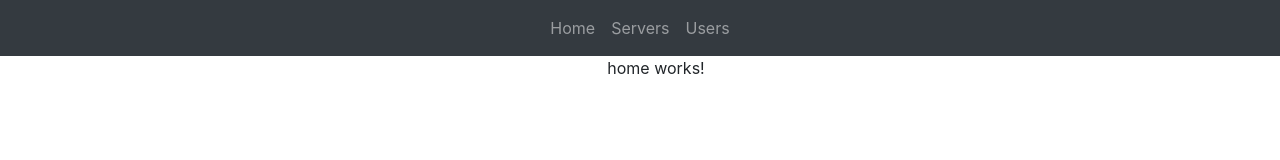
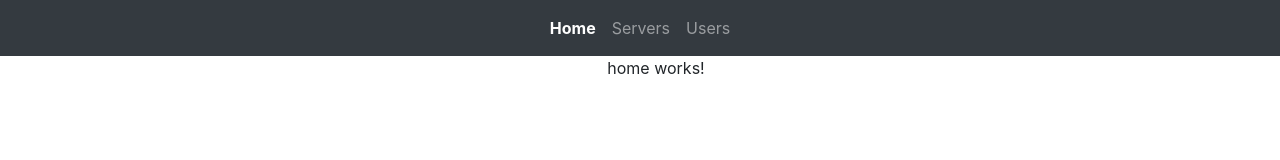
Before and after one commit to nirgeier/AngularTutorial, an Angular app: page / in a window 1280 px wide. Shown: the top 160 px of the page. Built offline with nearby package versions, Linux system fonts and the light colour scheme.

Commit message:
Step06 -:wq routerLinkActive && routerLinkActiveOptions

```diff
--- a/src/app/app.component.html
+++ b/src/app/app.component.html
@@ -1,18 +1,29 @@
 <nav class="navbar navbar-dark bg-dark flex-column">
   <ul class="navbar-nav bd-navbar-nav flex-row">
     <li class="nav-item">
-      <a class="nav-link mx-2" routerLink="/">Home</a>
+      <a class="nav-link mx-2"
+         routerLink="/"
+         routerLinkActive="active font-weight-bold"
+         [routerLinkActiveOptions]="{ exact:true }">Home</a>
     </li>
     <li class="nav-item">
-      <a class="nav-link mx-2" [routerLink]="[{ outlets: { 'left': 'servers'}}]">Servers</a>
+      <a class="nav-link mx-2"
+         [routerLink]="[{ outlets: { 'left': 'servers'}}]"
+         routerLinkActive="active font-weight-bold"
+         [routerLinkActiveOptions]="{ exact:true }">Servers</a>
     </li>
     <li class="nav-item">
-      <a class="nav-link mx-2" routerLink="/users">Users</a>
+      <a class="nav-link mx-2"
+         routerLink="/users"
+         routerLinkActive="active font-weight-bold"
+         [routerLinkActiveOptions]="{ exact:true }">Users</a>
     </li>
   </ul>
 </nav>
 <div class="row justify-content-center">
-  <router-outlet name="left" class="m-3"></router-outlet>
+  <router-outlet name="left"
+                 class="m-3"></router-outlet>
   <router-outlet class="m-3"></router-outlet>
-  <router-outlet name="right" class="m-3"></router-outlet>
+  <router-outlet name="right"
+                 class="m-3"></router-outlet>
 </div>
```
Also changed, not shown: 1 other file (tests, documents, lock files or other folders).
